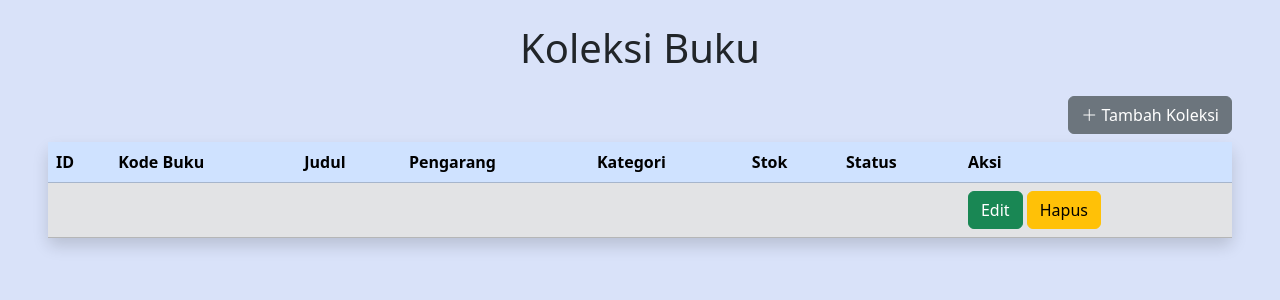
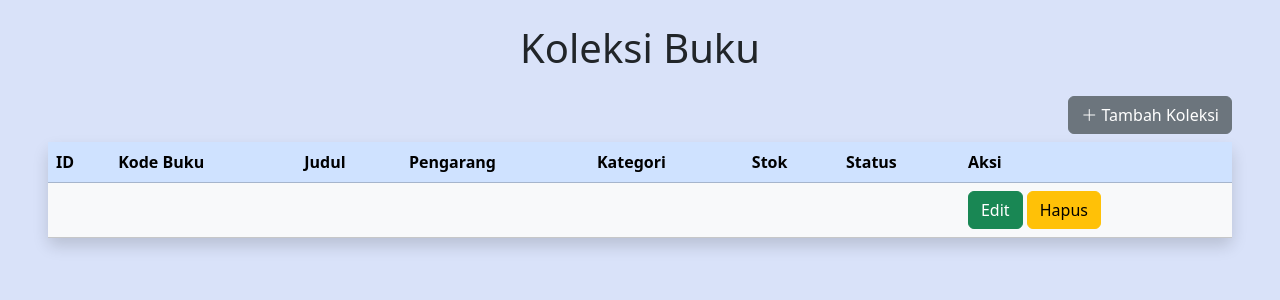
Before and after one commit to akmsy/PustakaDigital, a PHP site: page / in a window 1280 px wide. Shown: the part 56-356 px from the top of the page. Run offline with PHP 8.4, Linux system fonts and the light colour scheme.

Commit message:
ubah warna tabel

```diff
--- a/koleksi_buku.php
+++ b/koleksi_buku.php
@@ -94,7 +94,7 @@
                     <th>Aksi</th>
                 </tr>
             </thead>
-            <tbody class="table-secondary">
+            <tbody class="table-light">
                 <tr>
                     <td></td>
                     <td></td>
--- a/peminjaman.php
+++ b/peminjaman.php
@@ -48,7 +48,7 @@
                     <th>Aksi</th>
                 </tr>
             </thead>
-            <tbody class="table-secondary">
+            <tbody class="table-light">
                 <tr>
                     <td></td>
                     <td></td>
```
